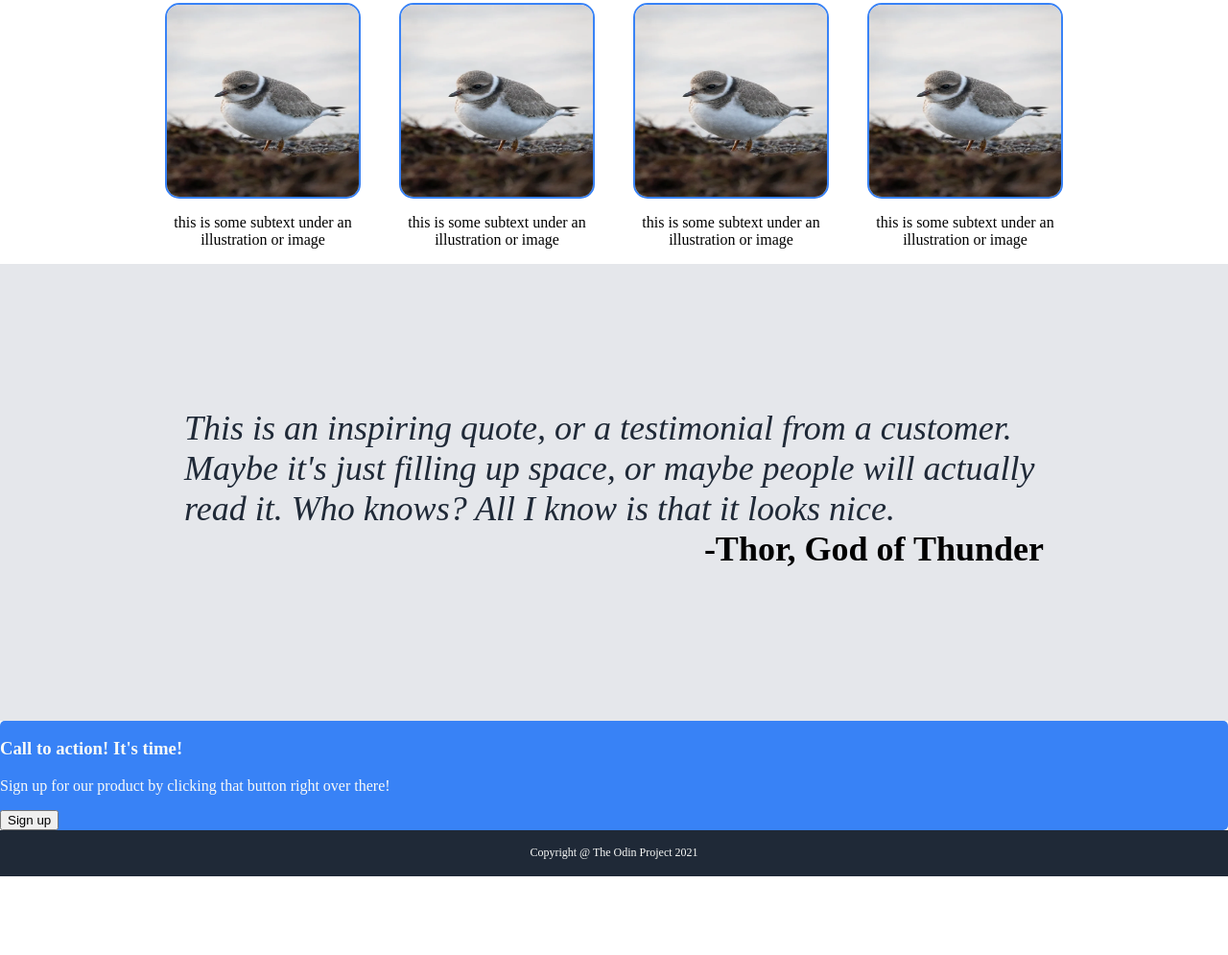
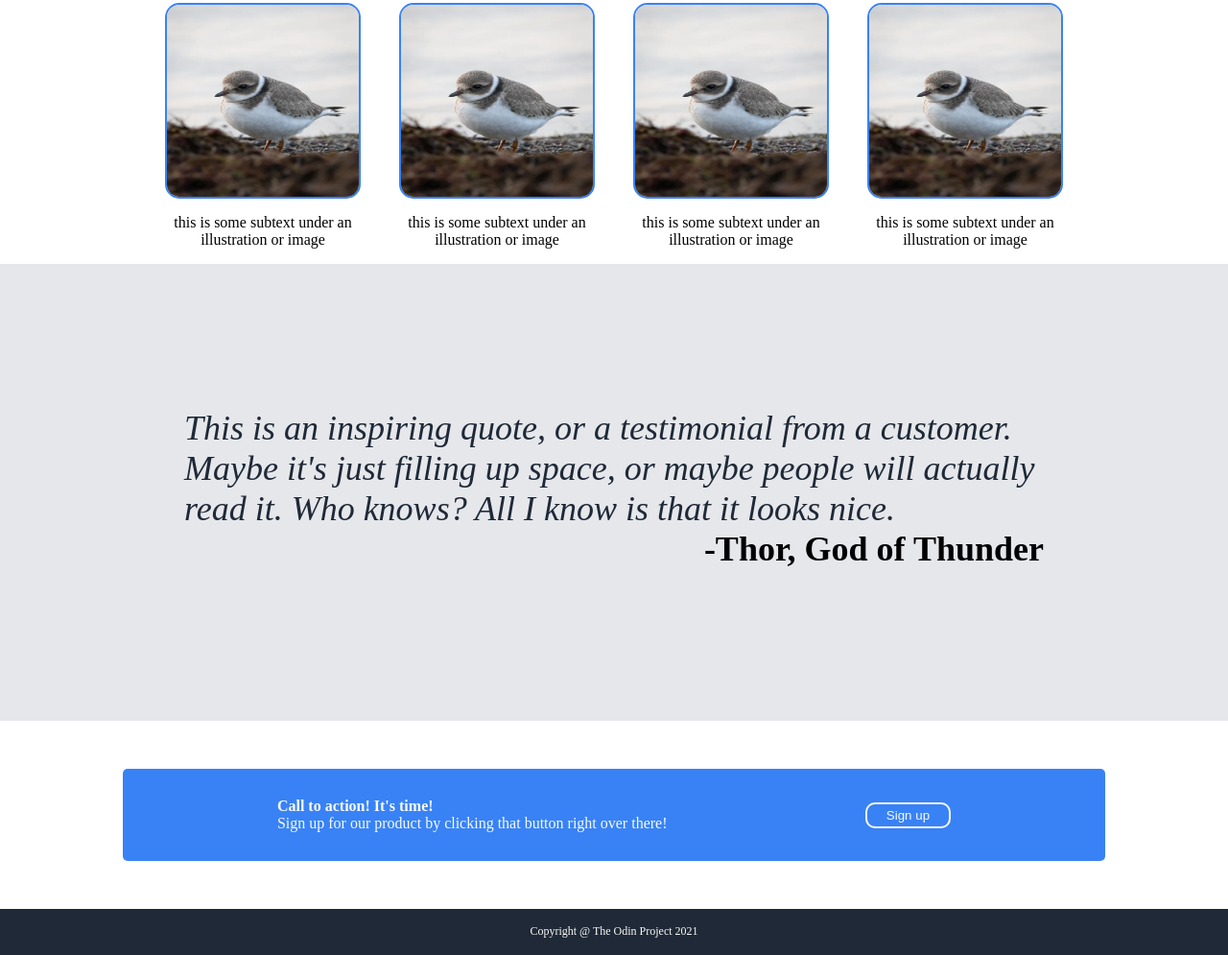
Before and after one commit to joeynoodlesfang/TOP-landing-page, a plain HTML site: page index.html in a window 1280 px wide. Shown: the part 534-1529 px from the top of the page at 96% size. Before the commit the page ends 1447 px from the top, so only its background shows below. Drawn offline with Linux system fonts and the light colour scheme.

Commit message:
call to action flex

```diff
--- a/index.html
+++ b/index.html
@@ -72,15 +72,18 @@
     <div class="sect4">
       <div class="sect4-call-container">
         <div class="sect4-call-left">
-          <h3 class="sect4-call-left-title">
+          <div class="sect4-call-left-title">
             Call to action! It's time!
-          </h3>
-          <p>
+          </div>
+          <div class="sect4-call-left-subtext">
             Sign up for our product by clicking that button right over there!
-          </p>
-        <button class="sect4-call-button">
-          Sign up
-        </button>
+          </div>
+        </div>
+        <div class="sect4-call-button">
+          <button>
+            Sign up
+          </button>
+
         </div>
 
       </div>
--- a/style.css
+++ b/style.css
@@ -171,13 +171,51 @@ body {
 
 .sect4 {
     background-color: #F9FAF8;
+    margin-top: 50px;
+    margin-bottom: 50px;
+    margin-left: 10%;
+    margin-right: 10%;
 }
 
 .sect4-call-container {
     display: flex;
+    justify-content: space-evenly;
     background-color: #3882F6;
     color:#F9FAF8;
     border-radius:5px;
+    padding: 30px;
+}
+
+.sect4-call-left {
+    display: flex;
+    flex-direction: column;
+    justify-content: space-around;
+    width: 50%;
+
+}
+
+.sect4-call-left-title {
+    font-weight: 900;
+
+}
+.sect4-call-left-subtext {
+
+}
+
+.sect4-call-button {
+    justify-content: center;
+    align-items: center;
+    margin-top: 5px;
+}
+
+.sect4-call-button button{
+    color: #F9FAF8;
+    background-color: #3882F6;
+    /* border: 2px #F9FAF8; */
+    border-color:#F9FAF8;
+    border-radius: 10px;
+    padding: 4px 20px;
+    border-style: solid;
 }
 
 .footer {
```
